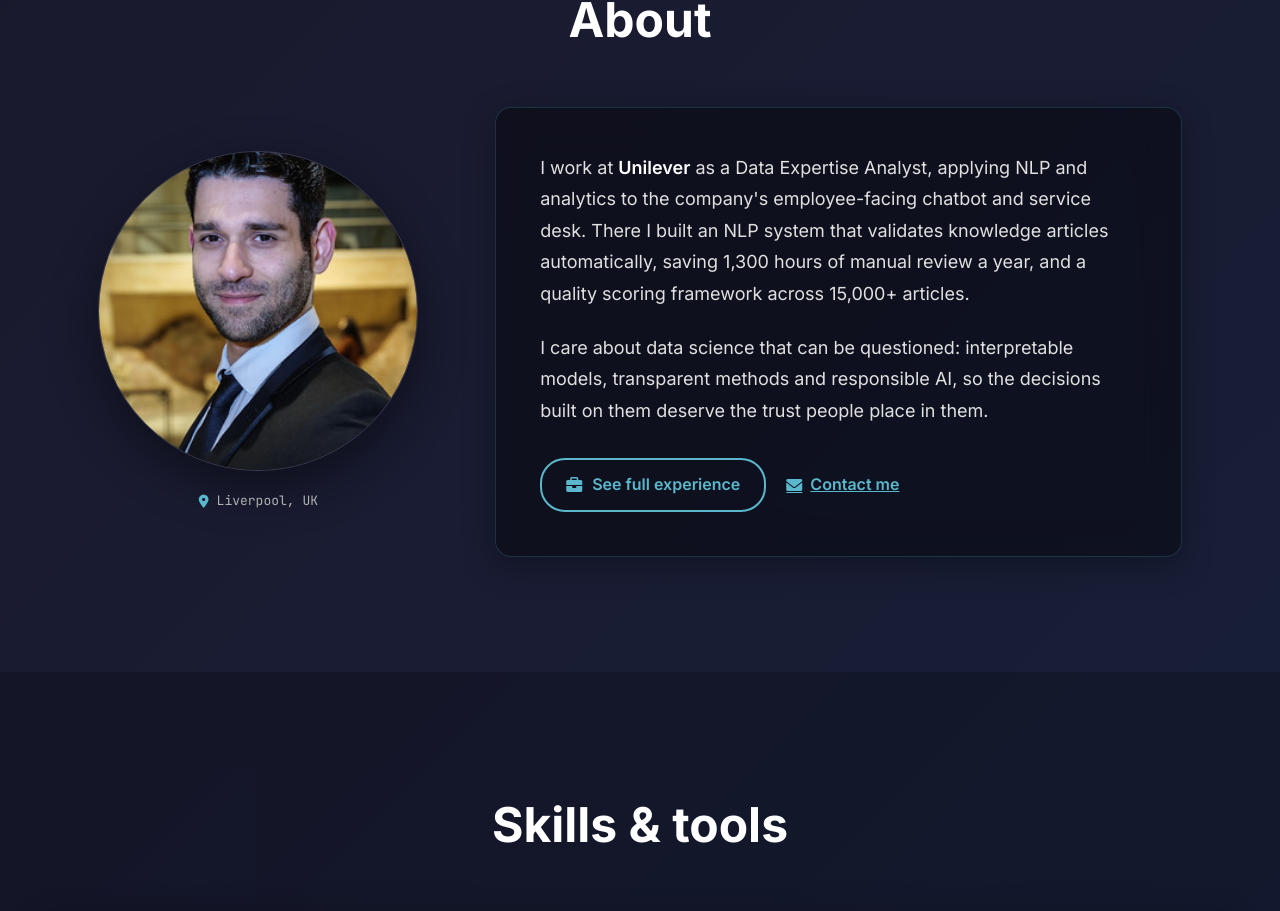
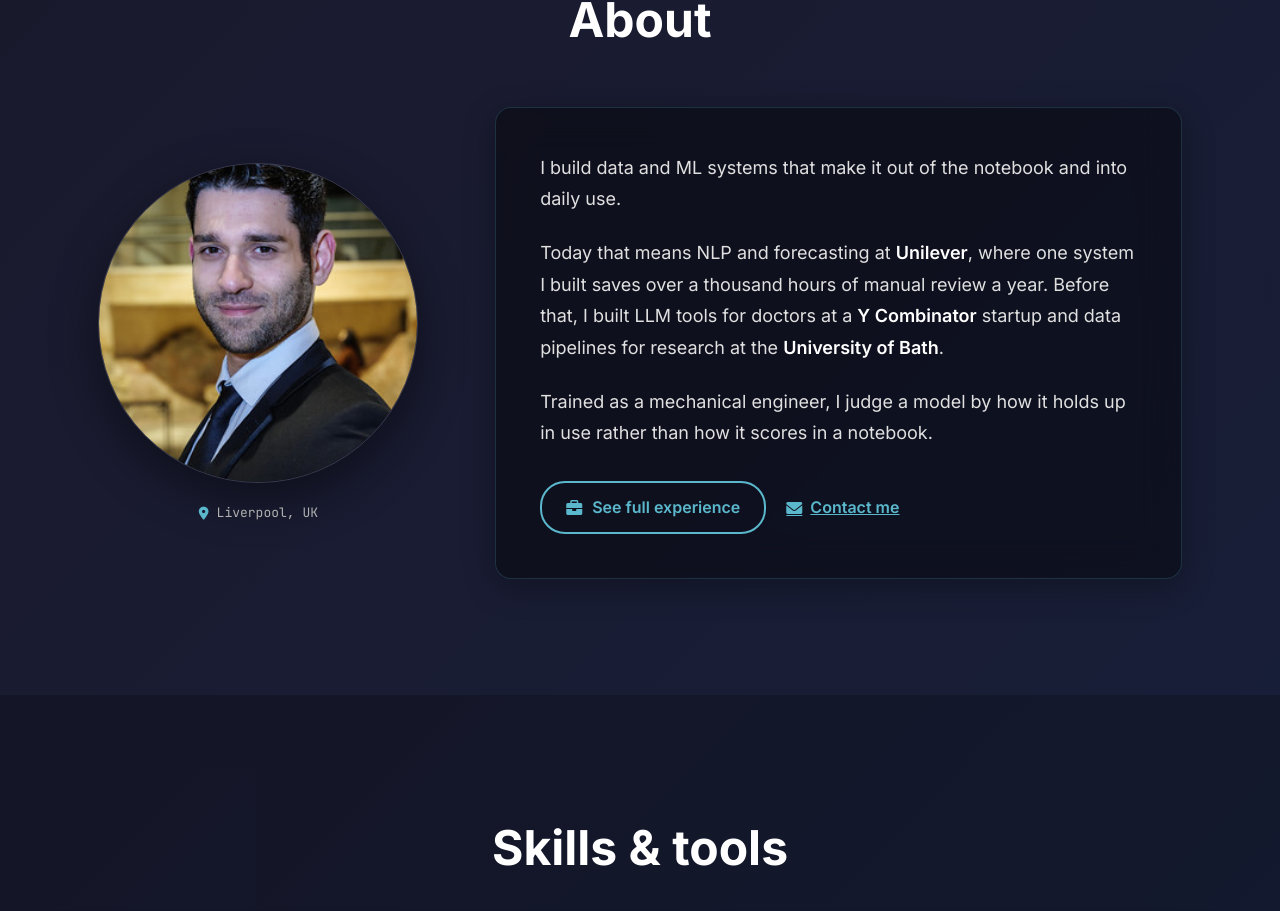
Before and after one commit to AmirMohammadiKarbalaei/DataScience.github.io, a React (Vite) app in the folder react/react-app/: page / in a window 1280 px wide. Shown: the part 3047-3958 px from the top of the page. Built offline with nearby package versions, Linux system fonts and the light colour scheme.

Commit message:
Rewrite the About section around what the work is for

```diff
--- a/react/react-app/src/components/Home.tsx
+++ b/react/react-app/src/components/Home.tsx
@@ -339,16 +339,19 @@
             </div>
             <div className="about-text">
               <p className="about-description">
-                I work at <strong>Unilever</strong> as a Data Expertise Analyst,
-                applying NLP and analytics to the company's employee-facing
-                chatbot and service desk. There I built an NLP system that validates
-                knowledge articles automatically, saving 1,300 hours of manual review a
-                year, and a quality scoring framework across 15,000+ articles.
+                I build data and ML systems that make it out of the notebook and
+                into daily use.
               </p>
               <p className="about-description">
-                I care about data science that can be questioned: interpretable models,
-                transparent methods and responsible AI, so the decisions built on them
-                deserve the trust people place in them.
+                Today that means NLP and forecasting at <strong>Unilever</strong>, where
+                one system I built saves over a thousand hours of manual review a
+                year. Before that, I built LLM tools for doctors at
+                a <strong>Y Combinator</strong> startup and data pipelines for research
+                at the <strong>University of Bath</strong>.
+              </p>
+              <p className="about-description">
+                Trained as a mechanical engineer, I judge a model by how it holds
+                up in use rather than how it scores in a notebook.
               </p>
               <div className="about-cta">
                 <Link to="/experience" className="btn-outline">
```
